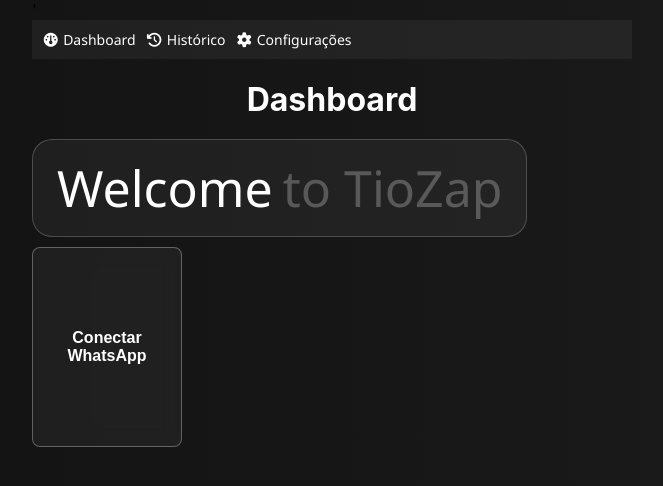
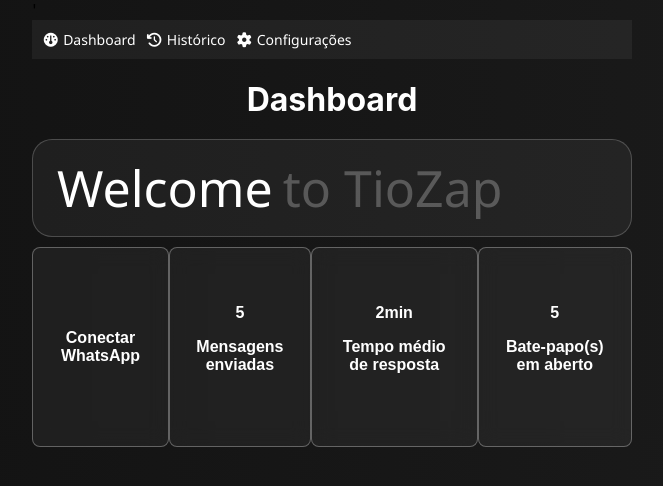
Before and after one commit to eaetomaz/frontend-tiozap, a React (Create React App) app: page /dashboard in a window 1280 px wide. Shown: the top 486 px of the page, without its empty margins (308-971 px from the left). Built offline with nearby package versions, Linux system fonts and the light colour scheme; no server answers.

Commit message:
feat: demais dados do painel

```diff
--- a/src/pages/Dashboard.jsx
+++ b/src/pages/Dashboard.jsx
@@ -73,6 +73,8 @@ export default function Dashboard() {
         <span class="cursor"></span>
         <span class="text faded">to TioZap</span>
       </div>
+
+      <div className="div-options">
         <div className="div-one">
           <button onClick={connectWhatsApp} disabled={connected} className="whatsapp-btn">
             {connected ? "WhatsApp conectado ✅" : "Conectar WhatsApp"}
@@ -113,6 +115,27 @@ export default function Dashboard() {
             </div>
           </div>
         )}
+
+        <div className="div-one">
+          <button className="btn-options">
+            5
+            <p>Mensagens enviadas</p>
+          </button>
+        </div>
+        <div className="div-one">
+          <button className="btn-options">
+            2min
+            <p>Tempo médio de resposta</p>
+          </button>
+        </div>
+        <div className="div-one">
+          <button className="btn-options">
+            5
+            <p>Bate-papo(s) em aberto</p>
+          </button>
+        </div>
+      </div>
+
     </div>
   );
 }
--- a/src/styles/Dashboard.css
+++ b/src/styles/Dashboard.css
@@ -2,7 +2,12 @@
     width: 600px;
 }
 
+.div-options {
+  display:flex;
+}
+
 .fancy-box {
+  box-sizing: border-box;
   display: inline-flex;
   align-items: center;
   background: rgba(255, 255, 255, 0.05);
@@ -13,6 +18,7 @@
   font-size: 50px;
   color: #fff;
   overflow: hidden;
+  width: 100%;
 }
 
 .text {
@@ -41,6 +47,25 @@
     height: 200px;
 }
 
+.btn-options {
+    background: rgba(255, 255, 255, 0.05);
+    backdrop-filter: blur(10px);
+    -webkit-backdrop-filter: blur(10px);
+    border: 1px solid rgba(255, 255, 255, 0.3);
+    border-radius: 8px;
+    padding: 12px 24px;
+    color: white;
+    font-weight: bold;
+    cursor: pointer;
+    transition: all 0.3s ease;
+    height: 100%;
+}
+
+.btn-options:hover {
+    background: rgba(255, 255, 255, 0.25);
+    transform: scale(1.05);
+}
+
 .whatsapp-btn {
     background: rgba(255, 255, 255, 0.05);
     backdrop-filter: blur(10px);
@@ -53,7 +78,6 @@
     cursor: pointer;
     transition: all 0.3s ease;
     height: 100%;
-    width: 25%;
 }
 
 .whatsapp-btn:hover {
```
Lines whose indentation alone changed are shown as unchanged.
